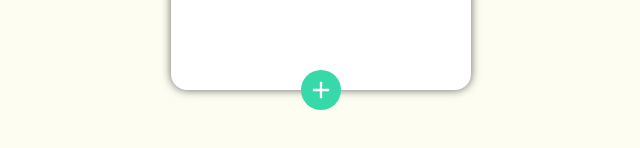
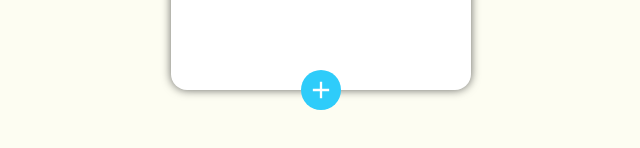
Before and after one commit to les0498/To-Do-List, a React (Create React App) app in the folder mashup-todolist/: page / in a window 1280 px wide. Shown: the part 560-708 px from the top of the page, without its empty margins (319-959 px from the left). Built offline with nearby package versions, Linux system fonts and the light colour scheme.

Commit message:
Update TodoCreate.js

```diff
--- a/mashup-todolist/src/components/TodoCreate.js
+++ b/mashup-todolist/src/components/TodoCreate.js
@@ -4,9 +4,9 @@ import { MdAdd } from 'react-icons/md';
 import { useTodoDispatch, useTodoNextId } from './TodoContext';
 
 const CircleButton = styled.button `
-  background: #38d9a9;
+  background: #2ECCFA;
   &:hover {
-    background: #63e6be;
+    background: #58FAF4;
   }
   &:active {
     background: #20c997;
```
